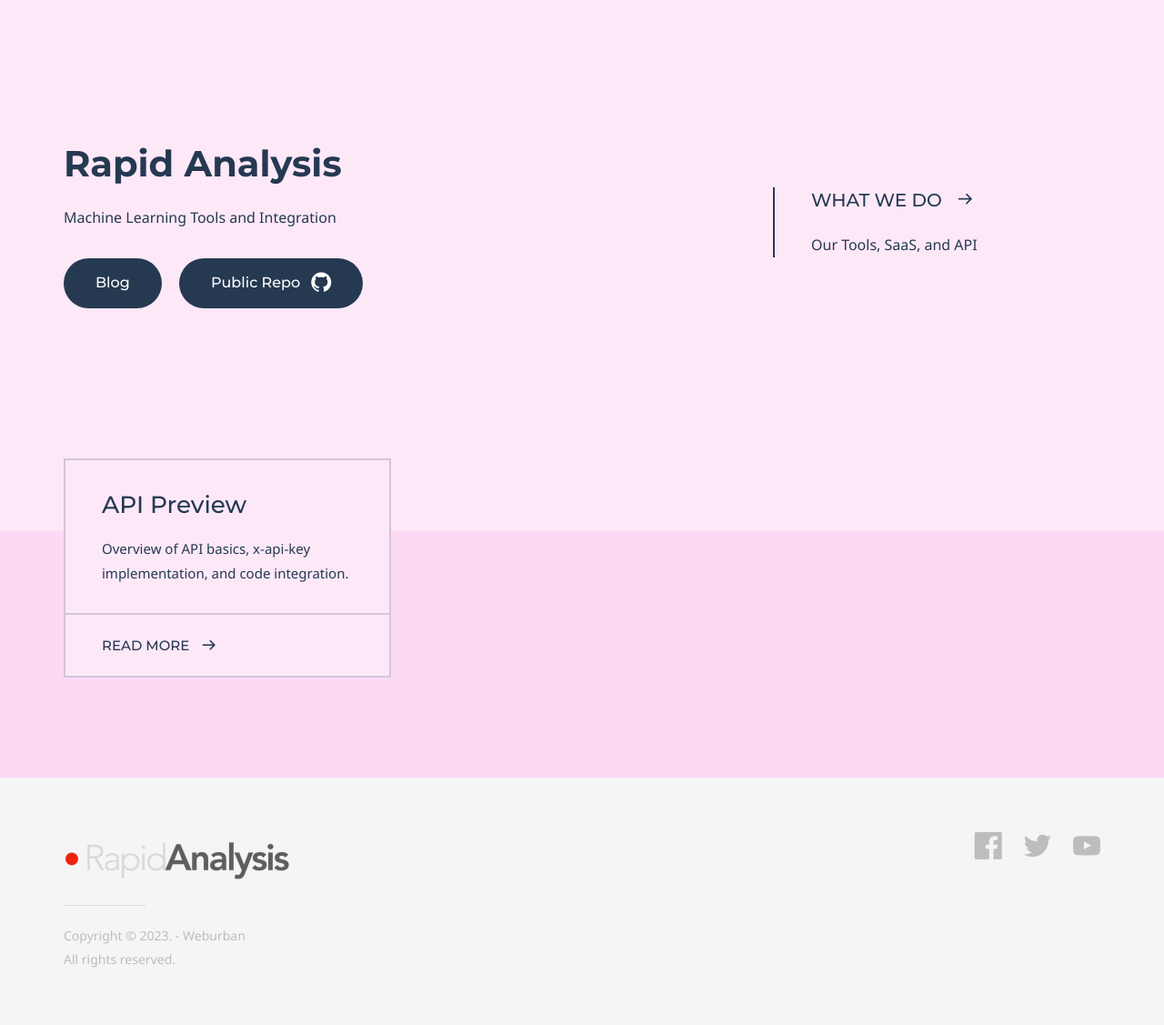
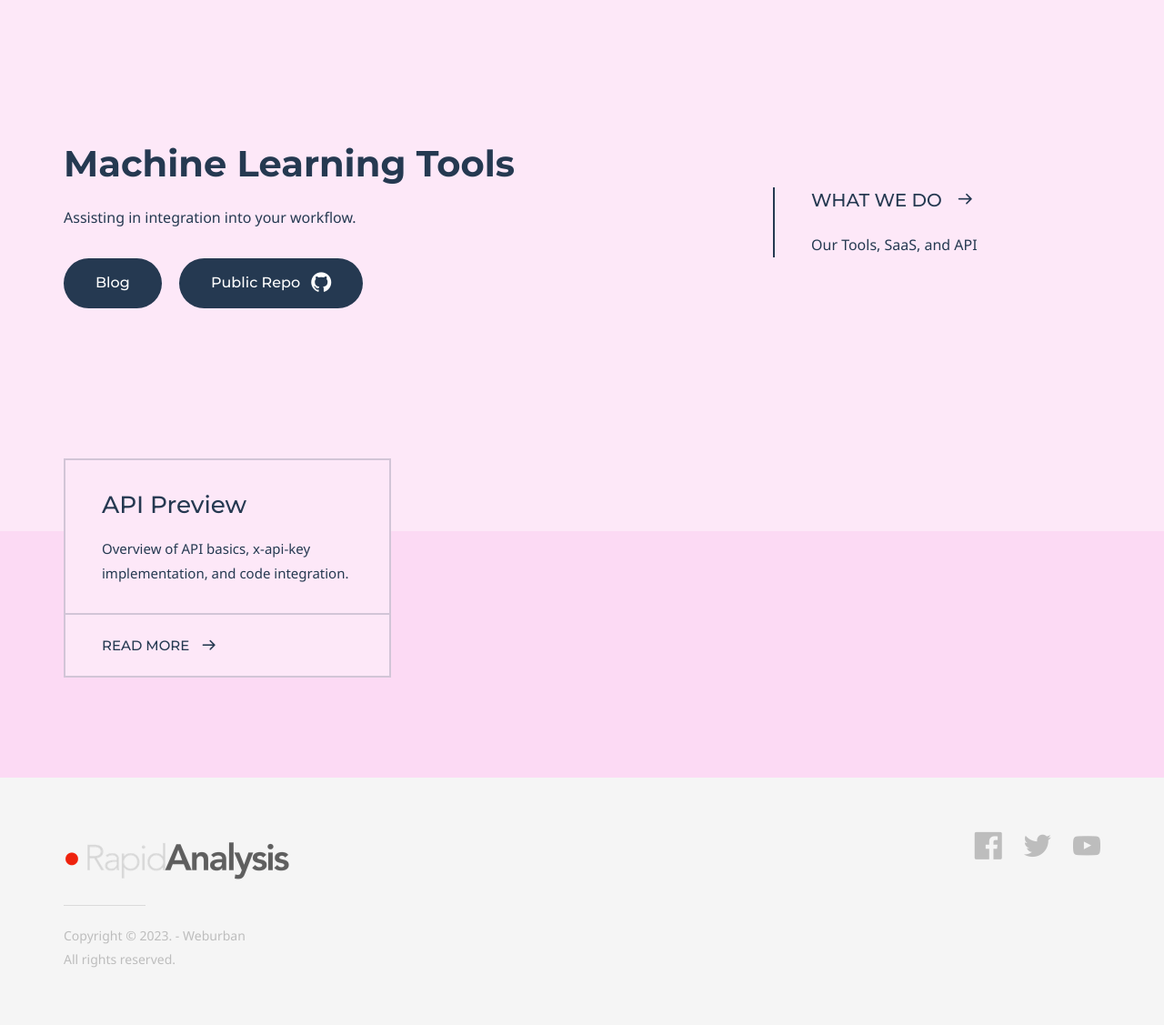
Before and after one commit to rapidanalysis/rapidanalysis.github.io, a Jekyll site: the page built from index.md, in a window 1280 px wide. Shown: the whole page at 91% size. Built offline with Jekyll 4.4.1, drawn with Linux system fonts in a browser that asks for light colours; some web fonts are replaced.

Commit message:
Update index.md

```diff
--- a/index.md
+++ b/index.md
@@ -4,8 +4,8 @@ layout: homepage
 keywords:
 
 # Hero section
-title: Rapid Analysis
-description: Machine Learning Tools and Integration
+title: Machine Learning Tools
+description: Assisting in integration into your workflow.
 buttons:
     - content: Blog
       url: 'https://robnewport.github.io'
```
